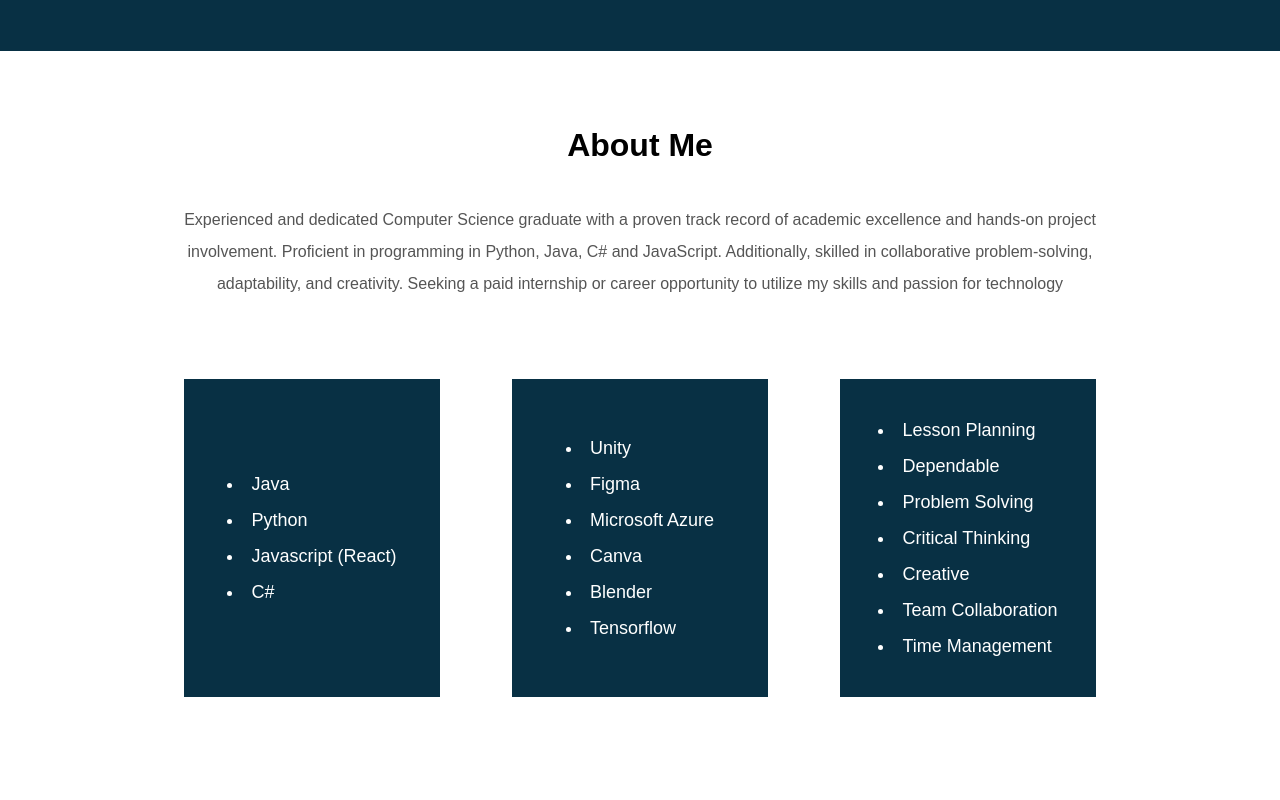
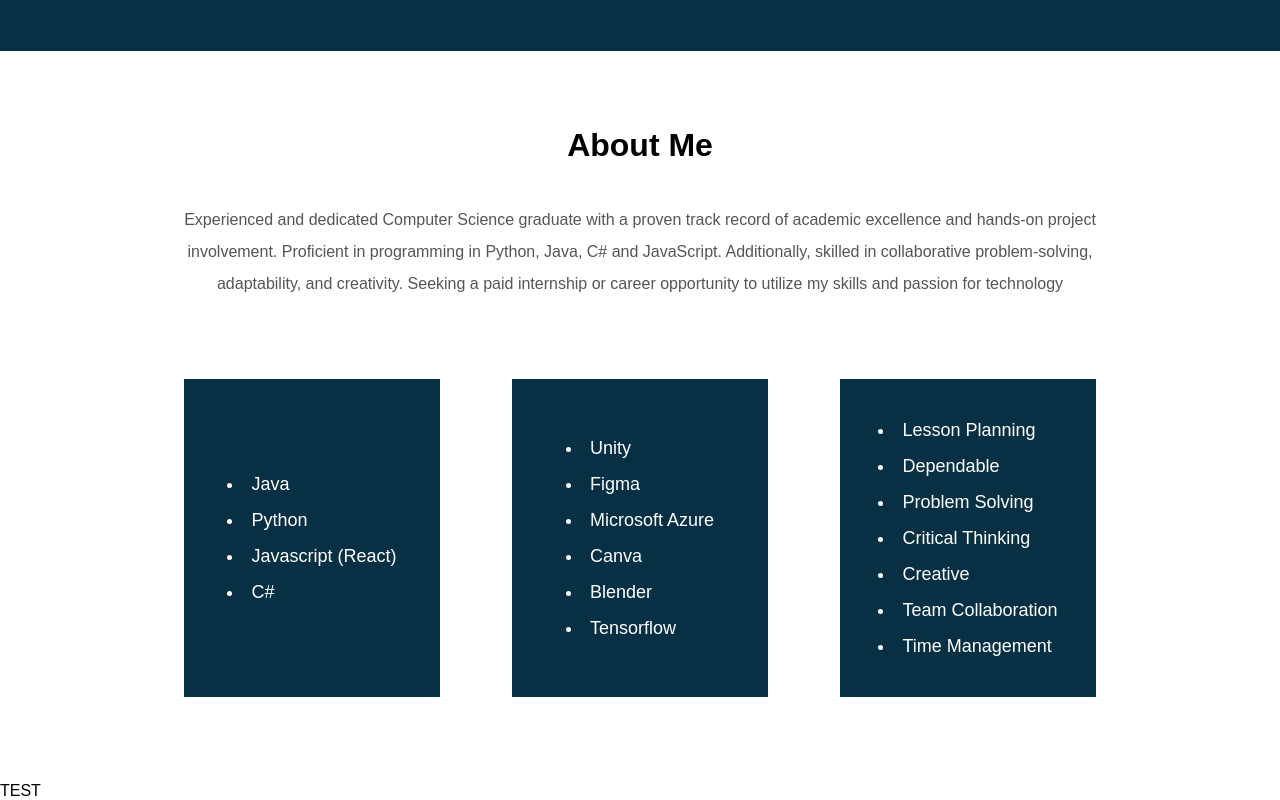
Before and after one commit to LaurenceT123/my-portfolio, a React (Create React App) app: page / in a window 1280 px wide. Shown: the part 743-1543 px from the top of the page. Built offline with nearby package versions, Linux system fonts and the light colour scheme.

Commit message:
added experience scripts

```diff
--- a/src/App.js
+++ b/src/App.js
@@ -1,9 +1,11 @@
 
 import './App.css';
+import { useRef } from 'react';
+
 import Avatar from './Components/Avatar/Avatar';
 import NavBar from './Components/NavBar';
 import AboutMe from './Components/AboutMe/AboutMe';
-import { useRef } from 'react';
+import Experience from './Components/Experience/Experience';
 
 function App() {
 
@@ -29,6 +31,7 @@
         <NavBar onSelectionClick={handleSectionClick}/>
         <Avatar/>
         <AboutMe reference= {aboutMeSection}/>
+        <Experience/>
       </div>
     </div>
   );
--- /dev/null
+++ b/src/Components/Experience/Experience.js
@@ -0,0 +1,13 @@
+import React from 'react'
+import './Experience.css'
+
+function Experience()
+{
+  return (
+    <div>
+      TEST
+    </div>
+  )
+}
+
+export default Experience
```
Also changed, not shown: src/Components/Experience/Experience.css (added).
